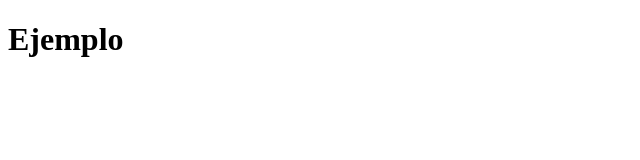
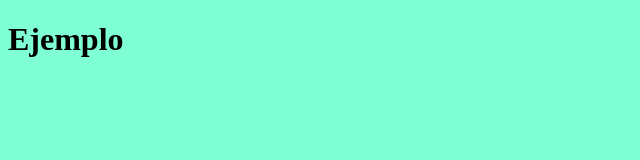
Before and after one commit to cristobalYNM/Ejemplo, a plain HTML site: page index.html in a window 1280 px wide. Shown: the whole page, without its empty margins (0-640 px from the left). Drawn offline with Linux system fonts and the light colour scheme.

Commit message:
Se cambio el color de fondo

```diff
--- a/estilos.css
+++ b/estilos.css
@@ -0,0 +1,3 @@
+body{
+    background-color: aquamarine;
+}
--- a/index.html
+++ b/index.html
@@ -4,9 +4,11 @@
     <meta charset="UTF-8">
     <meta http-equiv="X-UA-Compatible" content="IE=edge">
     <meta name="viewport" content="width=device-width, initial-scale=1.0">
+    <link rel="stylesheet" href="estilos.css">
     <title>Ejemplo</title>
 </head>
 <body>
     <h1>Ejemplo</h1>
+
 </body>
 </html>
```
